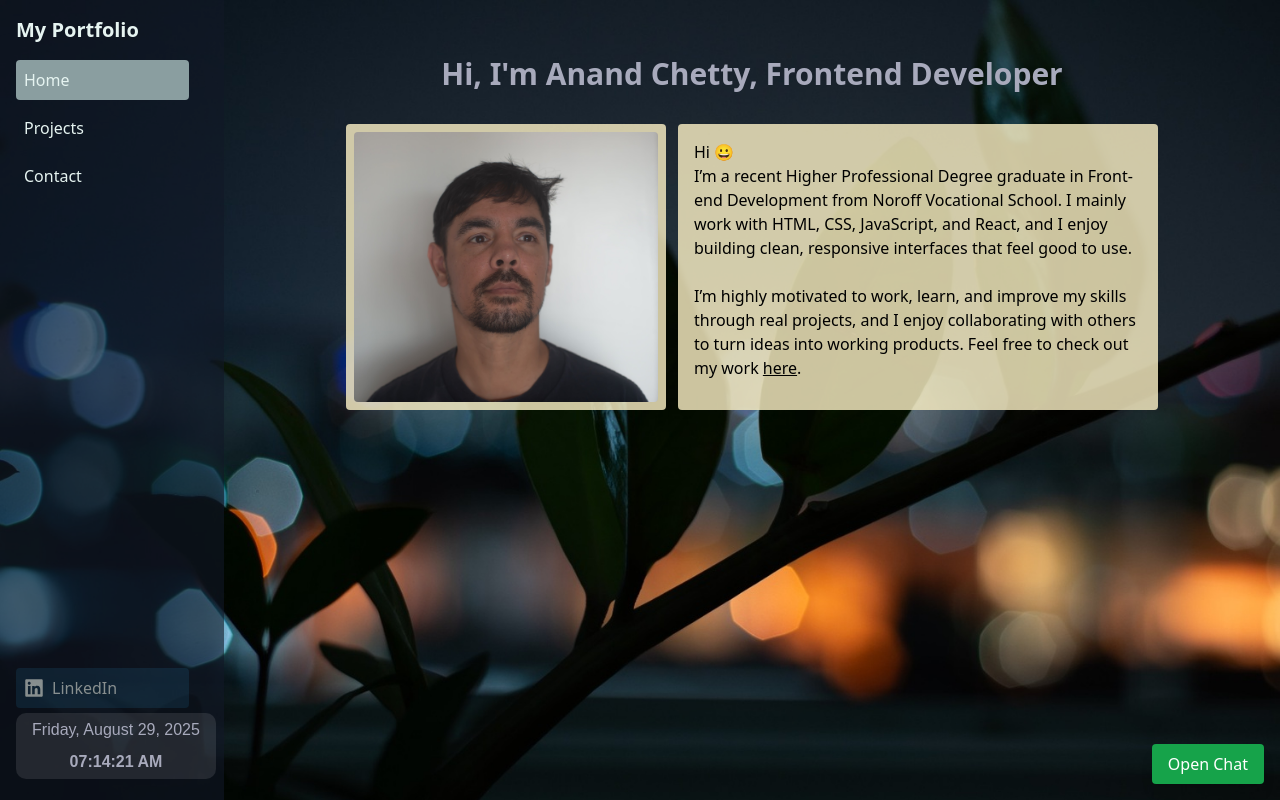
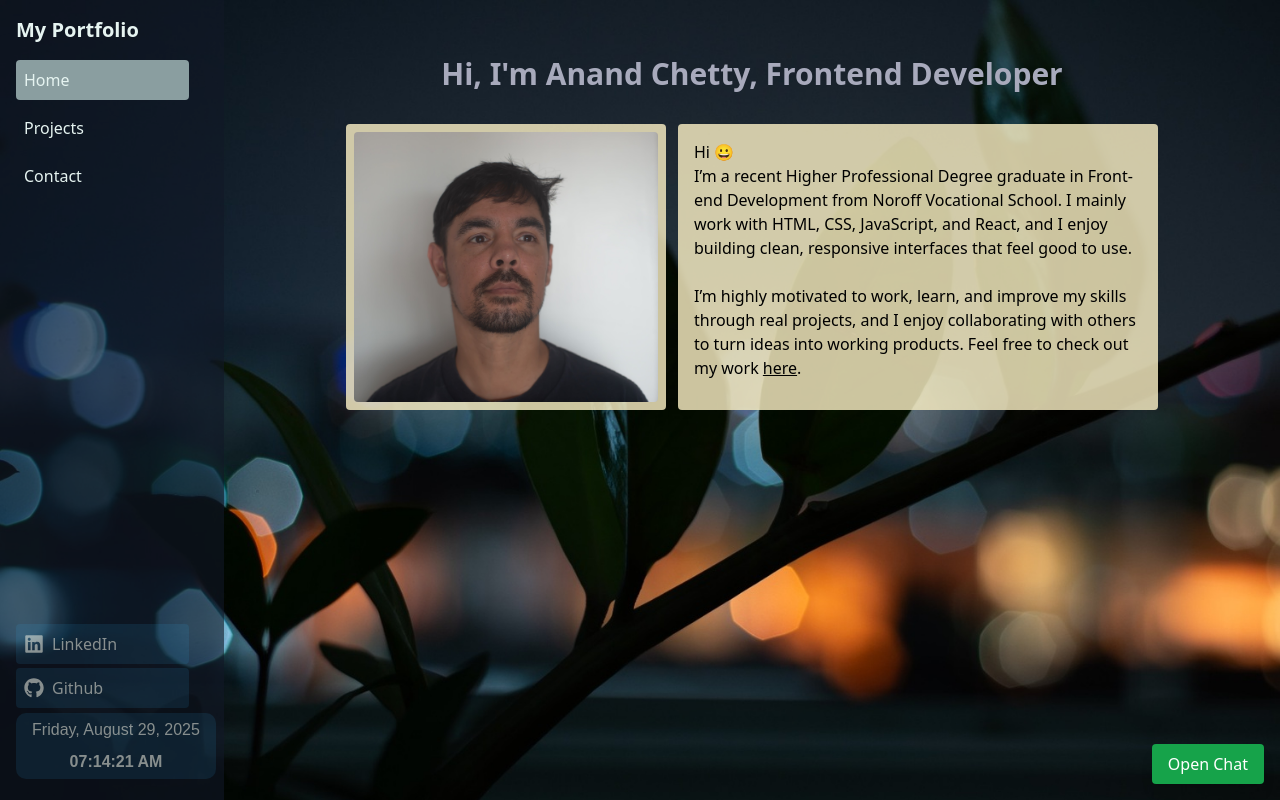
Before and after one commit to Tjommiboy/job_portfolio, a React (Vite) app: page / in a window 1280 px wide. Built offline with nearby package versions, Linux system fonts and the light colour scheme; a web font is replaced by a local one.

Commit message:
added github link to navigation

```diff
--- a/src/components/Calender.jsx
+++ b/src/components/Calender.jsx
@@ -28,11 +28,11 @@ const Calender = () => {
   }, []);
 
   return (
-    <div id="calendar" className="bg-white  border-gray-800 text-center ">
-      <p id="date" className="text-[var(--natural-7)] mb-2">
+    <div id="calendar" className="bg-sky-400/10 border-gray-800 text-center ">
+      <p id="date" className="text-amber-50/50 mb-2">
         {dateTime.date}
       </p>
-      <p id="time" className="text-[var(--natural-7)] font-bold">
+      <p id="time" className="text-amber-50/50 font-bold">
         {dateTime.time}
       </p>
     </div>
--- a/src/components/NavBar.jsx
+++ b/src/components/NavBar.jsx
@@ -1,6 +1,6 @@
 import React, { useState, useEffect, useRef } from "react";
 import NavItem from "./NavItem";
-import { FaLinkedin } from "react-icons/fa";
+import { FaLinkedin, FaGithub } from "react-icons/fa";
 import Calender from "./Calender";
 
 const NavBar = () => {
@@ -87,10 +87,21 @@ const NavBar = () => {
               target="_blank"
               rel="noopener noreferrer"
               onClick={closeSidebar}
-              className="w-[90%] flex items-center gap-2  px-2 py-2 bg-sky-400/10 rounded text-amber-50/50 hover:text-blue-700 hover:bg-amber-50/80"
+              className="w-[90%] mb-1 flex items-center gap-2  px-2 py-2 bg-sky-400/10 rounded text-amber-50/50 hover:text-blue-700 hover:bg-amber-50/80"
             >
               <FaLinkedin className="text-xl" />
               LinkedIn
+            </a>
+            <a
+              href="https://github.com/Tjommiboy"
+              target="_blank"
+              rel="noopener noreferrer"
+              onClick={closeSidebar}
+              className="w-[90%] flex items-center gap-2  px-2 py-2 bg-sky-400/10 rounded text-amber-50/50 hover:text-zinc-800
+              hover:bg-amber-50/80"
+            >
+              <FaGithub className="text-xl" />
+              Github
             </a>
             <Calender />
           </div>
--- a/src/index.css
+++ b/src/index.css
@@ -79,7 +79,6 @@ body {
   padding: 5px;
   border-radius: 10px;
   width: 200px;
-  background-color: rgba(249, 249, 249, 0.1);
 }
 
 #date {
```
